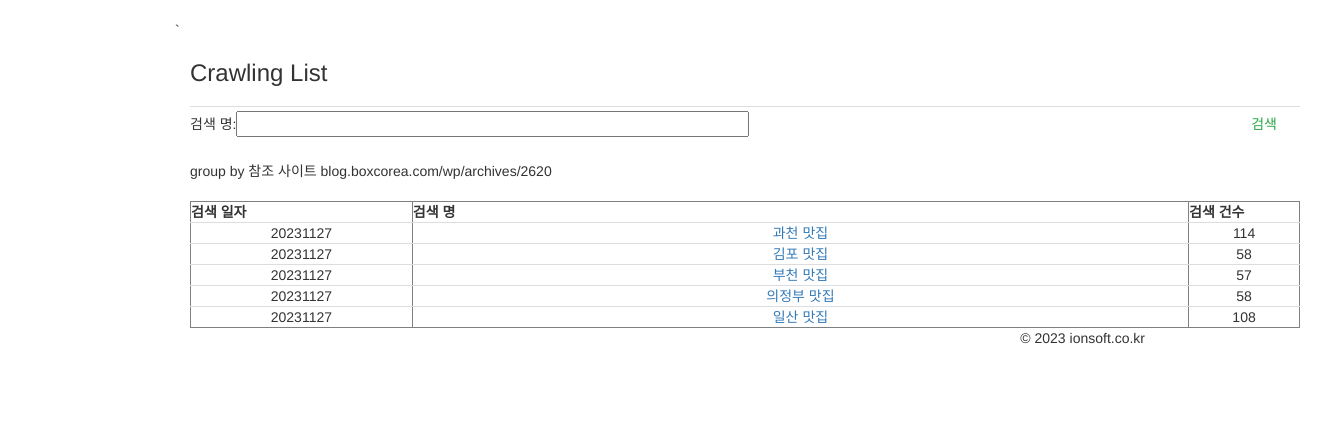
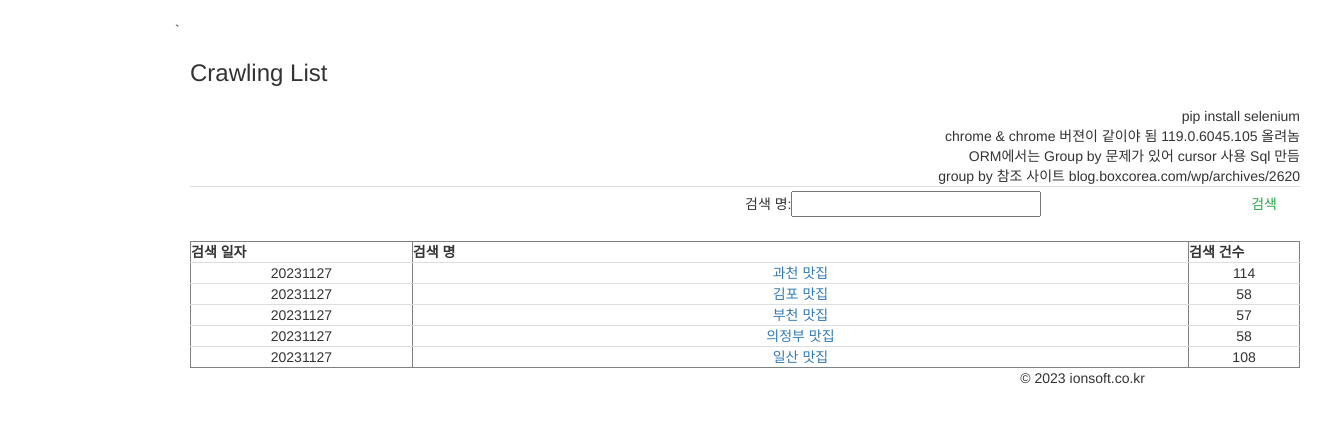
Before and after one commit to sungkyo/crawling, a Django app: page /croll/SeleniumListView in a window 1320 px wide. Shown: the part 62-485 px from the top of the page. Run offline with Django 4.2, Linux system fonts and the light colour scheme; data comes from the database, SQL or seed files in the repository; some libraries are stand-ins or nearby versions.

Commit message:
Add files via upload

```diff
--- a/templates/croll/croll_list.html
+++ b/templates/croll/croll_list.html
@@ -27,11 +27,16 @@
             <div class="section-title" data-aos="fade-up">
                 <h3>Crawling List</h3>
                 <div style="margin:20px 0;text-align:right;">
+                    pip install selenium<Br>chrome & chrome 버젼이 같이야 됨 119.0.6045.105 올려놈<Br>
+                    ORM에서는 Group by 문제가 있어 cursor 사용 Sql 만듬 <Br>group by 참조 사이트  blog.boxcorea.com/wp/archives/2620
                     <table border="0" cellpadding="0" cellspacing="0" width="100%">
                         <tr style="border-top:solid 1px #dddddd;">
                             <form action="{% url 'SeleniumRunView' %}" method="GET">
-                                <td width="20%" align="left">검색 명:<input type="input" name="search" style="width:60%;"></td>
-                                <td width="6%">
+                                <td width="40%" align="left">
+
+                                </td>
+                                <td width="30%" align="left">검색 명:<input type="input" name="search" style="width:60%;"></td>
+                                <td width="10%">
                                     <button class="btn btn-outline-success my-2 my-sm-0" style="margin-right:10px;" >검색</button>
                                 </td>
                             </form>
@@ -39,7 +44,7 @@
                     </table>
                 </div>
             </div>
-            group by 참조 사이트  blog.boxcorea.com/wp/archives/2620
+
             {% if not data %}
                     <p class="text-center">내용이 없습니다! </p>
             {% endif %}
```
